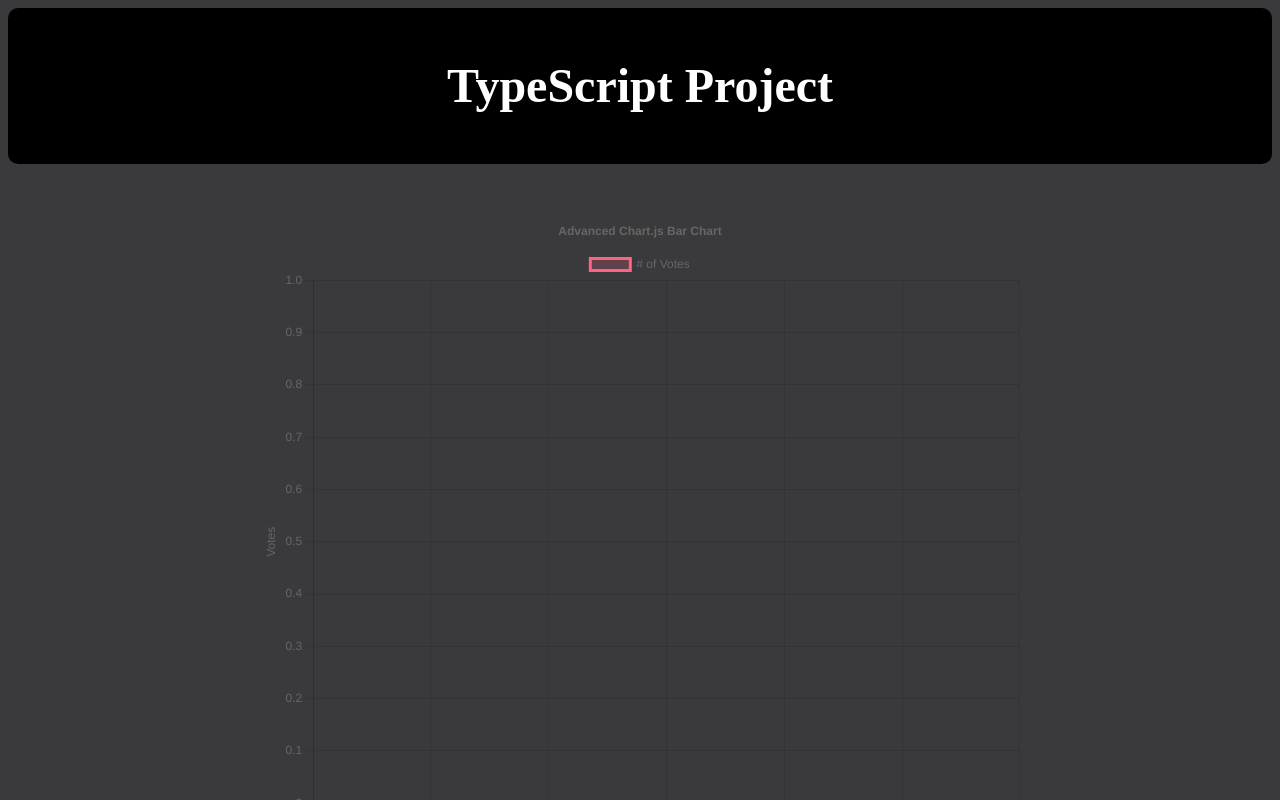
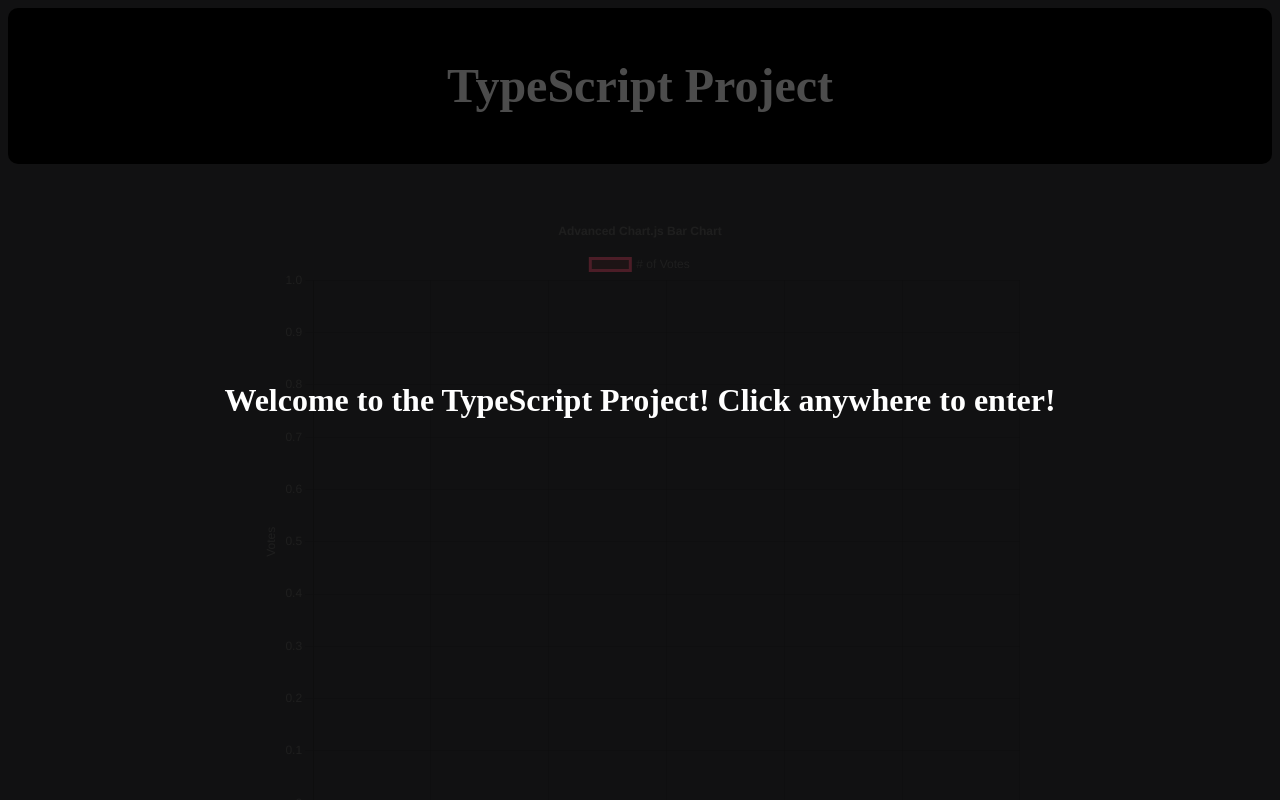
Before and after one commit to Kkkermit/chart.js-ts-ui, a React (Vite) app in the folder ts-ui/: page / in a window 1280 px wide. Shown: the top 800 px of the page. Built offline with nearby package versions, Linux system fonts and the light colour scheme; a web font is replaced by a local one.

Commit message:
add: Added welcome screen

```diff
--- a/ts-ui/src/App.tsx
+++ b/ts-ui/src/App.tsx
@@ -2,11 +2,13 @@
 import "./styles/index.css";
 import Home from "./components/landingPage";
 import Background from "./lib/background/components/background";
+import WelcomeScreen from "./components/welcomeScreen";
 
 function App() {
 	return (
 		<>
 			<Background />
+			<WelcomeScreen />
 			<div className="container">
 				<Router>
 					<Routes>
--- /dev/null
+++ b/ts-ui/src/components/welcomeScreen.tsx
@@ -0,0 +1,40 @@
+import React, { useState, MouseEvent } from "react";
+import { i18n } from "../i18n/index";
+import "../styles/welcomeScreen.css";
+
+const WelcomeScreen: React.FC = () => {
+	const [isVisible, setIsVisible] = useState(true);
+
+	const handleClick = (_event: MouseEvent<HTMLDivElement>) => {
+		setIsVisible(false);
+	};
+
+	if (!isVisible) {
+		return null;
+	}
+
+	return (
+		<div
+			data-testid="welcome-screen"
+			onClick={handleClick}
+			className="welcome-screen"
+			style={{
+				position: "fixed",
+				top: 0,
+				left: 0,
+				width: "100%",
+				height: "100%",
+				backgroundColor: "rgba(0,0,0,0.7)",
+				color: "white",
+				display: "flex",
+				justifyContent: "center",
+				alignItems: "center",
+				zIndex: 1000,
+			}}
+		>
+			<h1>{i18n.t("welcomeScreen.welcomeMessage")}</h1>
+		</div>
+	);
+};
+
+export default WelcomeScreen;
--- a/ts-ui/src/i18n/locales/en.json
+++ b/ts-ui/src/i18n/locales/en.json
@@ -1,4 +1,7 @@
 {
+	"welcomeScreen": {
+		"welcomeMessage": "Welcome to the TypeScript Project! Click anywhere to enter!"
+	},
 	"headings": {
 		"header": "TypeScript Project"
 	},
--- a/ts-ui/src/i18n/locales/es.json
+++ b/ts-ui/src/i18n/locales/es.json
@@ -1,4 +1,7 @@
 {
+	"welcomeScreen": {
+		"welcomeMessage": "¡Bienvenido al Proyecto TypeScript! ¡Haga clic en cualquier lugar para ingresar!"
+	},
 	"headings": {
 		"header": "Proyecto TypeScript"
 	},
--- a/ts-ui/src/i18n/locales/fr.json
+++ b/ts-ui/src/i18n/locales/fr.json
@@ -1,4 +1,7 @@
 {
+	"welcomeScreen": {
+		"welcomeMessage": "Bienvenue dans le projet TypeScript ! Cliquez n'importe où pour participer !"
+	},
 	"headings": {
 		"header": "Projet TypeScript"
 	},
--- /dev/null
+++ b/ts-ui/src/styles/welcomeScreen.css
@@ -0,0 +1,3 @@
+.welcome-screen {
+	cursor: pointer;
+}
```
Also changed, not shown: 2 other files (tests, documents, lock files or other folders).
